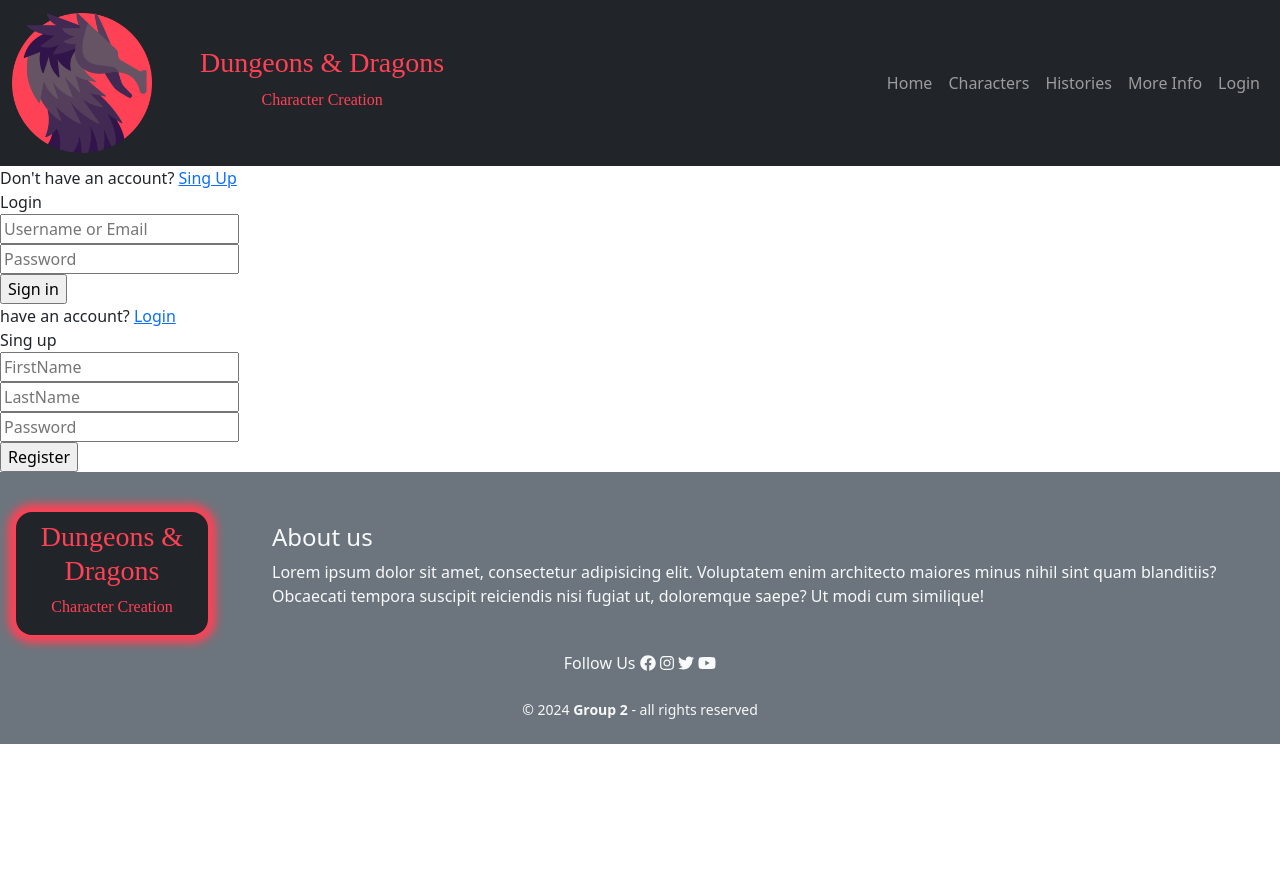
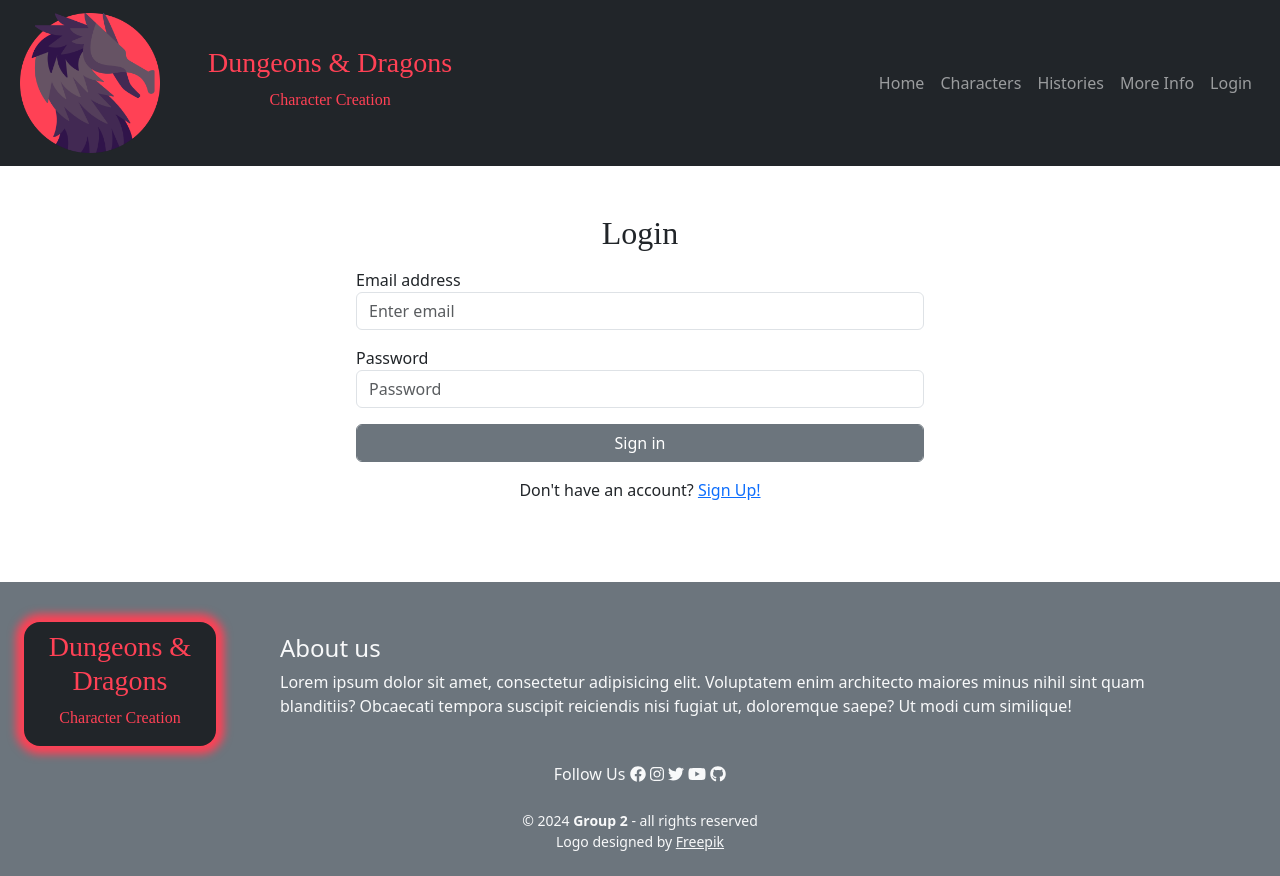
Before and after one commit to SouptheFull-Stack/DND-Character-Builder-and-Database, a Node server app: page /login in a window 1280 px wide. Before the commit the page ends 744 px from the top, so only its background shows below. Run offline with Node 20, Linux system fonts and the light colour scheme; some libraries are stand-ins or nearby versions; some web fonts are replaced.

Commit message:
worked on login page

```diff
--- a/public/css/style.css
+++ b/public/css/style.css
@@ -16,6 +16,9 @@ footer a {
   font-family: "Sedan SC", serif;
   font-weight: 400;
   font-style: normal;
+}
+
+.centre {
   text-align: center;
 }
 
@@ -37,3 +40,11 @@ footer a {
   display: flex;
   align-items: center;
 }
+
+form {
+  max-width: 600px;
+}
+
+.is-hidden {
+  display: none;
+}
--- a/public/js/script.js
+++ b/public/js/script.js
@@ -0,0 +1,20 @@
+const logInForm = document.getElementById('login-form');
+const regForm = document.getElementById('register-form');
+const switchToRegBtn = document.getElementById('switch-to-reg');
+const switchToLogBtn = document.getElementById('switch-to-log');
+
+function switchLogReg(event) {
+  event.preventDefault();
+  if (logInForm.classList.contains('is-hidden')) {
+    console.log(`Switch to register`);
+    logInForm.classList.remove('is-hidden');
+    regForm.classList.add('is-hidden');
+  } else {
+    console.log(`Switch to login`);
+    logInForm.classList.add('is-hidden');
+    regForm.classList.remove('is-hidden');
+  }
+}
+
+switchToLogBtn.addEventListener('click', switchLogReg);
+switchToRegBtn.addEventListener('click', switchLogReg);
--- a/views/homepage.handlebars
+++ b/views/homepage.handlebars
@@ -1,9 +1,9 @@
 {{!-- Put the main homepage html here and insert whatever other handlebars we have  --}}
 <div class="Home-Page">
-    <h1>
+    <h1 class="sedan-sc-regular">
   WANT TO PLAY
     </h1>
-    <button href="../views/login.handlebars" class="btn-logIn">Play Now</button>
+    <button href="../views/login.handlebars" class="btn btn-dark">Play Now</button>
 </div>
 <div>
     <ul class="section">
--- a/views/layouts/main.handlebars
+++ b/views/layouts/main.handlebars
@@ -12,19 +12,22 @@
     <link href="https://fonts.googleapis.com/css2?family=Sedan+SC&display=swap" rel="stylesheet">
     {{!-- group style sheet --}}
     <link rel="stylesheet" href="/css/style.css" />
-    <title>DnD Character Creation</title>
+    <title>D&D Character Creation</title>
+    {{!-- Set tab icon to logo --}}
+    <link rel="icon" href="/images/dragon_freepik.png">
   </head>
 
   <body>
     <header>
-      <nav class="navbar navbar-expand-md navbar-dark bg-dark">
+      <nav class="navbar navbar-expand-md navbar-dark bg-dark p-2">
         <div class="container-fluid">
             <a class="navbar-brand" href="/">
-              <img src="/images/dragon_freepik.png" alt="DnD CC Logo" class="navlogo"/>
+              {{!-- <img src="/images/dragon.svg" alt="DnD CC Logo" class="navlogo"> --}}
+              <img src="/images/dragon_freepik.png" alt="DnD CC Logo attributed to Freepik" class="navlogo"/>
             </a>
             <div class="brand px-3 pt-2 m-3">
-            <h3 class="sedan-sc-regular">Dungeons & Dragons</h3>
-            <p class="sedan-sc-regular">Character Creation</p>
+            <h3 class="sedan-sc-regular centre">Dungeons & Dragons</h3>
+            <p class="sedan-sc-regular centre">Character Creation</p>
             </div>
             <button class="navbar-toggler" type="button" data-bs-toggle="collapse" data-bs-target="#navbarNav" aria-controls="navbarNav" aria-expanded="false" aria-label="Toggle navigation">
                 <span class="navbar-toggler-icon"></span>
@@ -51,16 +54,16 @@
       </nav>
     </header>
 
-    <main>
+    <main class="py-5 px-3">
       {{{body}}}
     </main>
 
-    <footer class="bg-secondary text-light py-4">
+    <footer class="bg-secondary text-light py-4 px-2">
       <div class="footer-body">
         <div class="">
           <div class="content-box brand px-3 pt-2 m-3">
-            <h3 class="sedan-sc-regular">Dungeons & Dragons</h3>
-            <p class="sedan-sc-regular">Character Creation</p>
+            <h3 class="sedan-sc-regular centre">Dungeons & Dragons</h3>
+            <p class="sedan-sc-regular centre">Character Creation</p>
           </div>
         </div>
         <div class="mx-5">
@@ -80,17 +83,20 @@
           <a href=""><i class="fab fa-facebook"></i></a>
           <a href=""><i class="fab fa-instagram"></i></a>
           <a href=""><i class="fab fa-twitter"></i></a>
-          <a href="#"><i class="fab fa-youtube"></i></a>
+          <a href=""><i class="fab fa-youtube"></i></a>
+          <a href="https://github.com/SouptheFull-Stack/DND-Character-Builder-and-Database"><i class="fab fa-github"></i></a>
         </div>
         <br>
         <small>&copy; 2024 <b>Group 2</b> - all rights reserved</small>
+        <br>
+        <small>Logo designed by <a href="https://www.freepik.com/">Freepik</a></small>
       </div>
     </footer>
     <script src="https://cdn.jsdelivr.net/npm/bootstrap@5.3.3/dist/js/bootstrap.bundle.min.js" integrity="sha384-YvpcrYf0tY3lHB60NNkmXc5s9fDVZLESaAA55NDzOxhy9GkcIdslK1eN7N6jIeHz" crossorigin="anonymous"></script>
     {{#if loggedIn}}
     <script src="/js/logout.js"></script>
+    {{/if}}
     <script src="/js/script.js"></script>
-    {{/if}}
     <script src="https://cdnjs.cloudflare.com/ajax/libs/font-awesome/5.15.4/js/all.min.js" crossorigin="anonymous"></script>
   </body>
 </html>
--- a/views/login.handlebars
+++ b/views/login.handlebars
@@ -1,49 +1,53 @@
-<div class="form-box">
+<div class="">
+  {{! login form }}
+  <form class='login-container mx-auto' id='login-form'>
 
-  <div class="login-container" id="login">
-    <div>
-      <span>Don't have an account?
-        <a href="#" onclick="register()">Sing Up</a></span>
-      <header>Login</header>
+    <h2 class="sedan-sc-regular centre">Login</h2>
+
+    <div class='form-group m-3'>
+      <label for='login-email'>Email address</label>
+      <input type='email' class='form-control' placeholder='Enter email'/>
     </div>
-    <div class="two-forms">
-      <div class="input-box">
-        <input
-          type="text"
-          class="input-field"
-          placeholder="Username or Email"
-        />
-      </div>
-      <div class="input-box">
-        <input type="text" class="input-field" placeholder="Password" />
-      </div>
-      <div class="input-box">
-        <input type="submit" class="submit" value="Sign in" />
-      </div>
+    <div class='form-group m-3'>
+      <label for="login-pw">Password</label>
+      <input type='text' class='form-control' placeholder='Password'/>
     </div>
-  </div>
-  <div class="register-container" id="register">
+    <div class='form-group m-3'>
+      <button type="submit" class="btn btn-secondary form-control">Sign in</button>
+    </div>
+    <div class="d-flex justify-content-center">
+      <p>Don't have an account?
+        <a href="#" id="switch-to-reg">Sign Up!</a>
+      </p>
+    </div>
+  </form>
 
-    {{! sign in form }}
-    <div>
-      <span>have an account? <a href="#" onclick="login()">Login</a></span>
-      <header>Sing up</header>
+  {{!-- sign up form --}}
+  <form class='register-container mx-auto is-hidden' id='register-form'>
+    <h2 class="sedan-sc-regular centre">Sign up</h2>
+
+    <div class='form-group m-3'>
+      <label for="reg-user">Username</label>
+      <input type='text' class='form-control' placeholder='Enter a username' />
     </div>
-    <div class="two-forms">
-      <div class="input-box">
-        <input type="text" class="input-field" placeholder="FirstName" />
-      </div>
-      <div class="input-box">
-        <input type="text" class="input-field" placeholder="LastName" />
-      </div>
-      <div class="input-box">
-        <input type="text" class="input-field" placeholder="Password" />
-      </div>
-      <div class="input-box">
-        <input type="submit" class="submit" value="Register" />
-      </div>
+    <div class='form-group m-3'>
+      <label for="reg-email">Email Address</label>
+      <input type='text' class='form-control' placeholder='Enter email' />
     </div>
-  </div>
+    <div class='form-group m-3'>
+      <label for="reg-pw">Password</label>
+      <input type='text' class='form-control' placeholder='Password' />
+      <small>Password must be at least 8 characters long</small>
+    </div>
+    <div class='form-group m-3'>
+      <button type='submit' class='btn btn-secondary form-control' value='Register'>Register</button>
+    </div>
+    <div class="d-flex justify-content-center">
+      <p>Already have an account?
+        <a href="#" id="switch-to-log">Login!</a>
+      </p>
+    </div>
+  </form>
 </div>
 
-<script href="/js/login.js"></script>
+<script href='/js/login.js'></script>
```
Also changed, not shown: public/images/dragon.svg (added).
